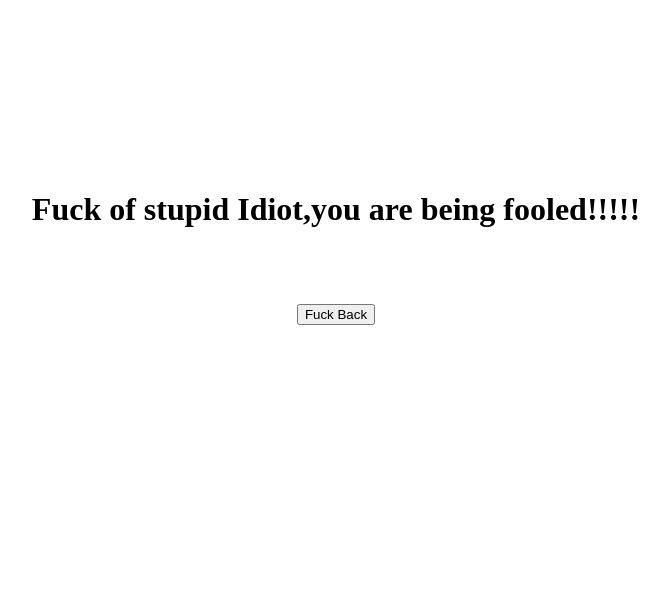
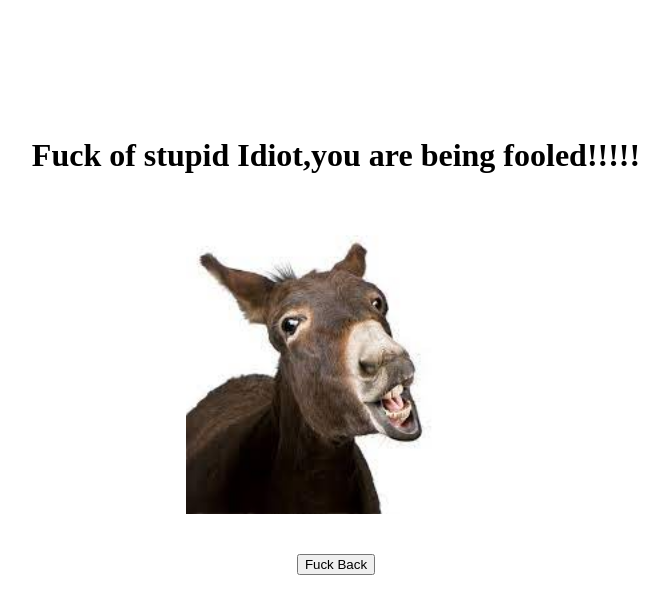
Before and after one commit to biswas98/My_Personal_WebDev, a plain HTML site: page joke.html in a window 1280 px wide. Shown: the whole page, without its empty margins (304-973 px from the left). Drawn offline with Linux system fonts and the light colour scheme.

Commit message:
Added Picture in joke-page

```diff
--- a/joke.html
+++ b/joke.html
@@ -1,9 +1,11 @@
 <!DOCTYPE html>
 <html>
+
 <head>
     <meta charset="UTF-8">
     <title>Error:404</title>
 </head>
+
 <body>
     <center>
         <br>
@@ -12,17 +14,18 @@
         <br>
         <br>
         <br>
+        <h1>Fuck of stupid Idiot,you are being fooled!!!!!</h1>
+        <br>
+
+        <img src="images/dok.jpg" alt="No image" width="300" height="300">
         <br>
         <br>
         <br>
-        <h1>Fuck of stupid Idiot,you are being fooled!!!!!</h1>
-        <br>
-        <br>
-        <br>
-        <center>
-            <a href="index.html"><button>Fuck Back</button></a>
-        </center>
+
+        <a href="index.html"><button>Fuck Back</button></a>
+
 
     </center>
 </body>
+
 </html>
```
